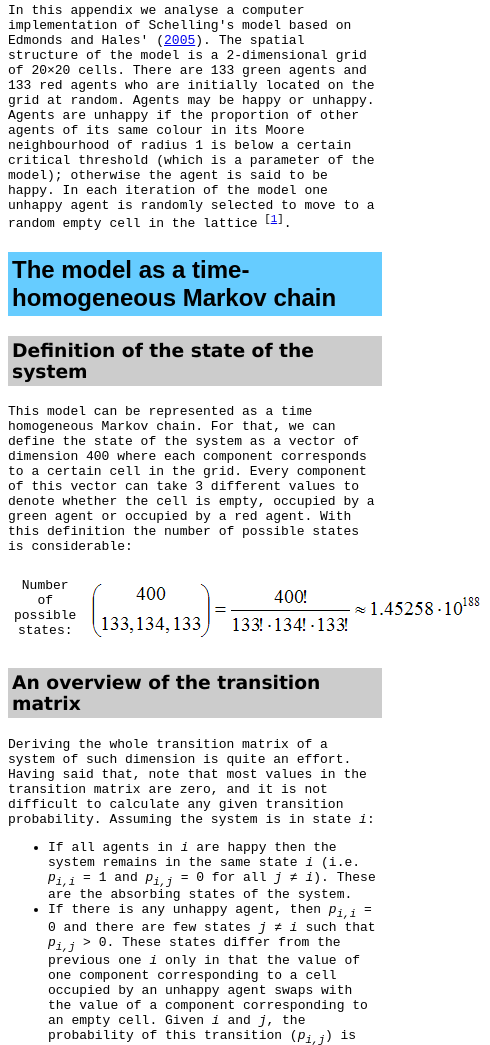
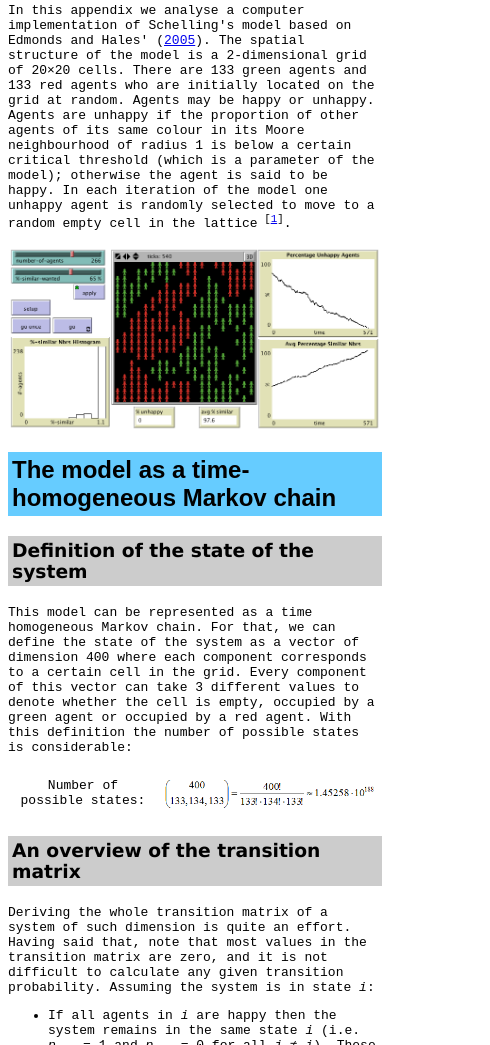
Before and after one commit to luis-r-izquierdo/schelling, a plain HTML site: page index.html in a window 390 px wide. Shown: the part 660-1705 px from the top of the page, 490 px wide, since content can reach past the window. Drawn offline with Linux system fonts and the light colour scheme.

Commit message:
added responsive img

```diff
--- a/index.html
+++ b/index.html
@@ -50,6 +50,14 @@
          font-family: monospace
       }
    </style>
+   <STYLE type="text/css">
+      img {
+         max-width: 100%;
+         height: auto;
+         width: auto\9;
+         /* ie8 */
+      }
+   </STYLE>
 </head>
 
 
@@ -75,6 +83,7 @@ and Torrens 2004</a>).
    <p>
       In this appendix we analyse a computer implementation of Schelling's model based on Edmonds and Hales' (<a href="#edmonds2005">2005</a>). The spatial structure of the model is a 2-dimensional grid of 20&times;20 cells. There are 133 green agents and 133 red agents who are initially located on the grid at random. Agents may be happy or unhappy. Agents are unhappy if the proportion of other agents of its same colour in its Moore neighbourhood of radius 1 is below a certain critical threshold (which is a parameter of the model); otherwise the agent is said to be happy. In each iteration of the model one unhappy agent is randomly selected to move to a random empty cell in the lattice<sup> [<a href="#fn1">1</a>]</sup>. </p>
 
+   <img style="margin:0px auto;display:block" src="./segregation.png" alt="timeline" />
    <!--
    <p>Applet 1 below is a NetLogo (<a href="#wilensky1999">Wilensky 1999</a>) implementation of this model.</p>
 
```
Also changed, not shown: segregation.png (added).
